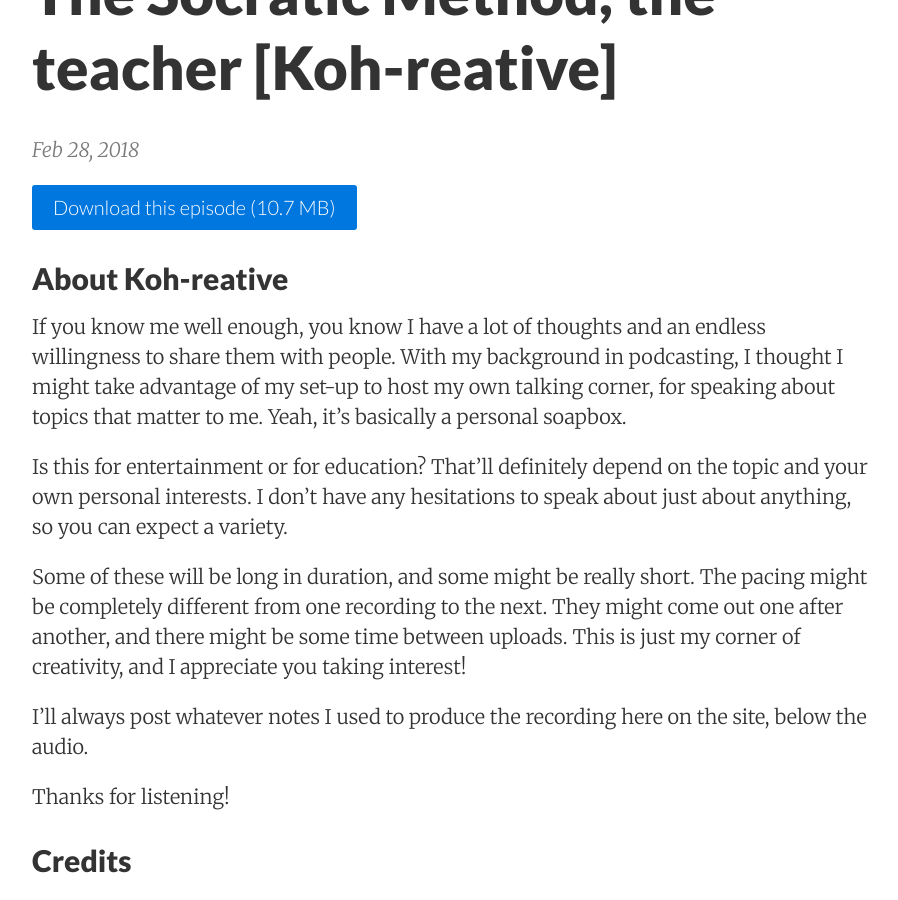
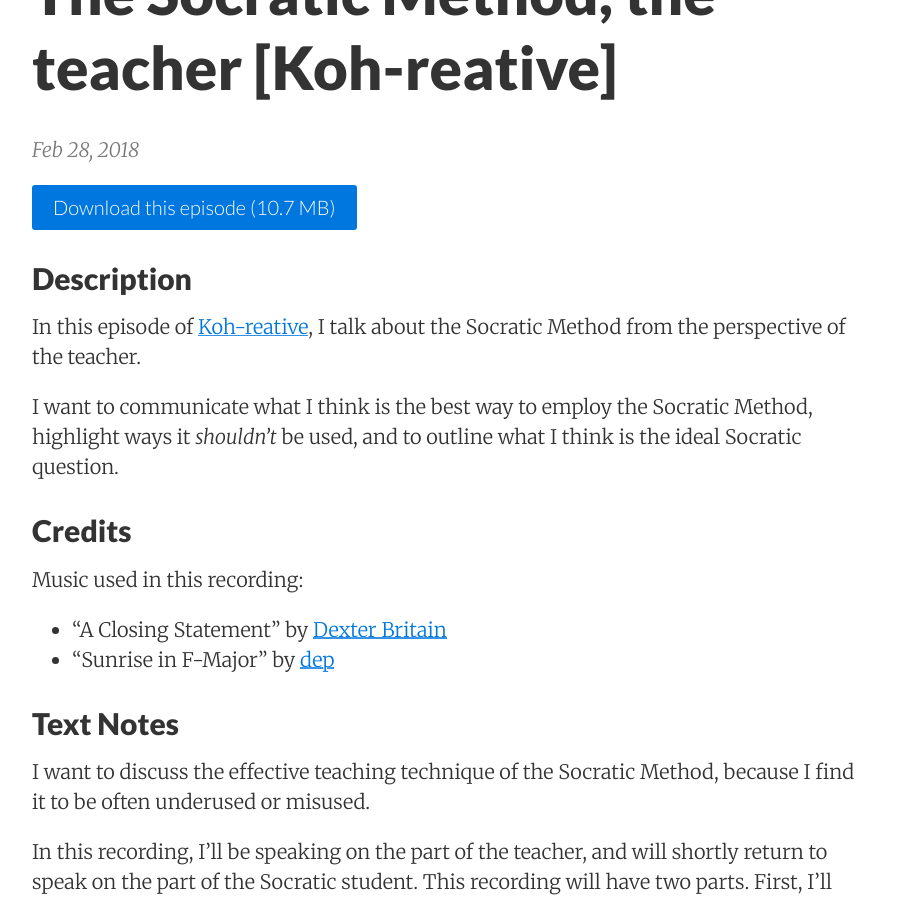
Before and after one commit to JoshuaKoh/JoshuaKoh.github.io, a Jekyll site: the page built from _posts/2018-02-28-Koh-reative-Socratic-Teacher.md, in a window 1280 px wide and 900 px high, scrolled down 262 px. Shown: the whole window, without its empty margins (188-1086 px from the left). Built offline with Jekyll 4.4.1, drawn with Linux system fonts in a browser that asks for light colours; nearby versions of some CDN libraries.

Commit message:
Add kohreative summary page

```diff
--- a/_posts/2018-02-28-Koh-reative-Socratic-Teacher.md
+++ b/_posts/2018-02-28-Koh-reative-Socratic-Teacher.md
@@ -7,17 +7,11 @@
 
 <a href="http://www.joshuakoh.me/koh-reative-audio/01%20Socratic%20Method,%20the%20teacher.mp3" class="button button-blue button-big">Download this episode (10.7 MB)</a>
 
-## About Koh-reative
+## Description
 
-If you know me well enough, you know I have a lot of thoughts and an endless willingness to share them with people. With my background in podcasting, I thought I might take advantage of my set-up to host my own talking corner, for speaking about topics that matter to me. Yeah, it's basically a personal soapbox.
+In this episode of [Koh-reative](http://blog.joshuakoh.me/2018/02/28/Koh-reative-summary), I talk about the Socratic Method from the perspective of the teacher.
 
-Is this for entertainment or for education? That'll definitely depend on the topic and your own personal interests. I don't have any hesitations to speak about just about anything, so you can expect a variety.
-
-Some of these will be long in duration, and some might be really short. The pacing might be completely different from one recording to the next. They might come out one after another, and there might be some time between uploads. This is just my corner of creativity, and I appreciate you taking interest!
-
-I'll always post whatever notes I used to produce the recording here on the site, below the audio.
-
-Thanks for listening!
+I want to communicate what I think is the best way to employ the Socratic Method, highlight ways it *shouldn't* be used, and to outline what I think is the ideal Socratic question.
 
 ## Credits
 
```
Also changed, not shown: _posts/2018-02-28-Koh-reative-summary.md (added, +30 -0 lines).
